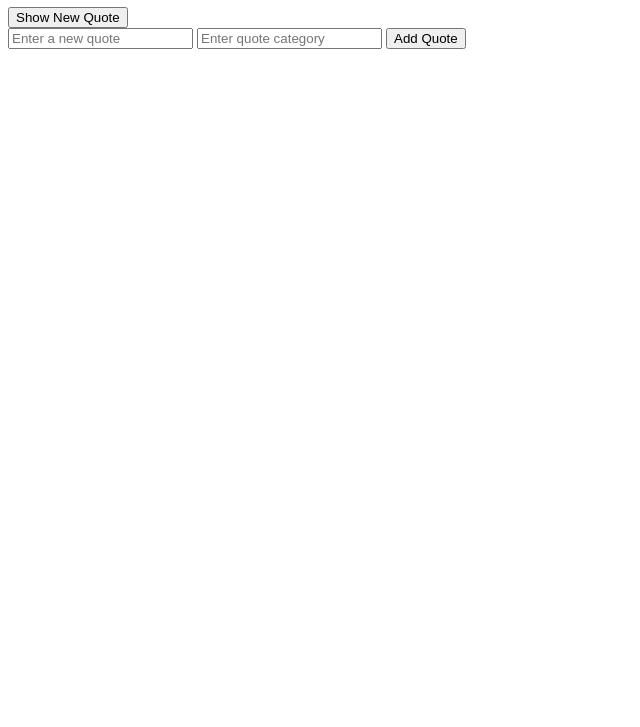
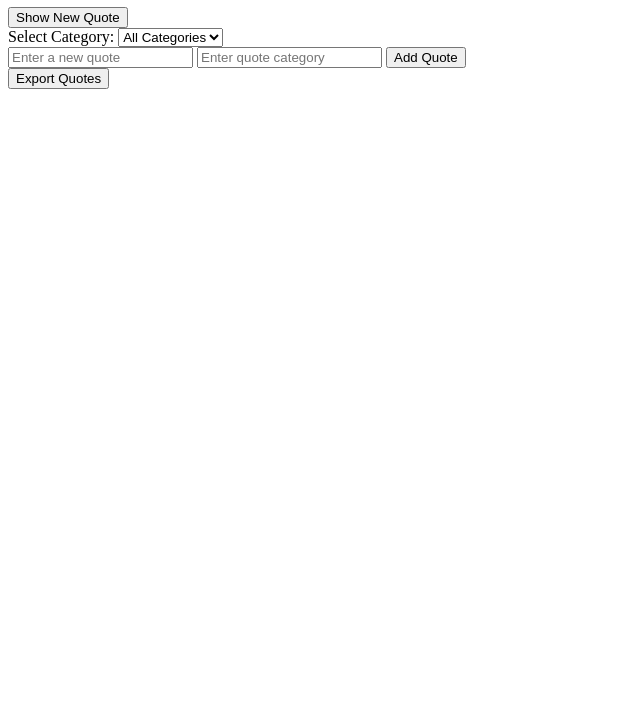
Before and after one commit to EzimaSamuel/alx_fe_javascript, a plain HTML site: page dom-manipulation/index.html in a window 1280 px wide. Shown: the part 73-800 px from the top of the page, without its empty margins (0-640 px from the left). Drawn offline with Linux system fonts and the light colour scheme.

Commit message:
updated files

```diff
--- a/dom-manipulation/index.html
+++ b/dom-manipulation/index.html
@@ -10,20 +10,29 @@
 <body>
     <h1>Dynamic Quote Generator</h1>
 
-    <!-- Display section for quotes -->
+    <!-- Display random quote -->
     <div id="quoteDisplay"></div>
-
-    <!-- Button to generate a new random quote -->
     <button id="newQuote">Show New Quote</button>
 
-    <!-- Form to add a new quote -->
+    <!-- Category selector -->
+    <div>
+        <label for="categorySelect">Select Category: </label>
+        <select id="categorySelect"></select>
+    </div>
+
+    <!-- Add new quote form -->
     <div>
         <input id="newQuoteText" type="text" placeholder="Enter a new quote" />
         <input id="newQuoteCategory" type="text" placeholder="Enter quote category" />
-        <button onclick="addQuote()">Add Quote</button>
+        <button id="addQuoteButton">Add Quote</button>
     </div>
 
-    <!-- Linking the JavaScript file -->
+    <!-- Export quotes button -->
+    <div>
+        <button id="exportQuotesButton">Export Quotes</button>
+    </div>
+
+    <!-- JavaScript -->
     <script src="script.js"></script>
 </body>
 
```
